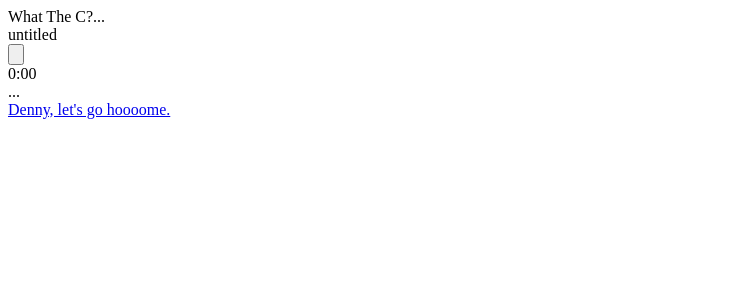
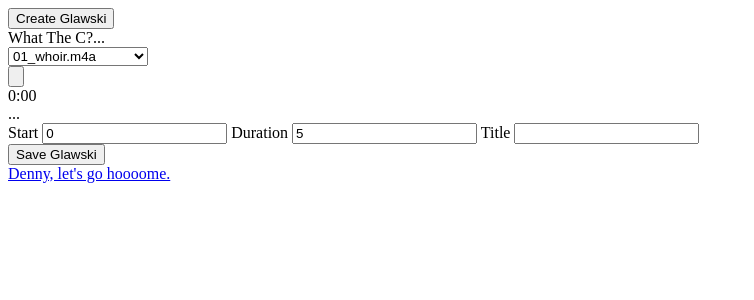
Before and after one commit to legauntt/gatsby-opus, a SvelteKit app: page /wtc in a window 1280 px wide. Shown: the top 300 px of the page, without its empty margins (0-754 px from the left). Built offline with nearby package versions, Linux system fonts and the light colour scheme.

Commit message:
Getting there

```diff
--- a/src/routes/wtc/+page.svelte
+++ b/src/routes/wtc/+page.svelte
@@ -1,21 +1,34 @@
 <script lang="ts">
-	import { TREASURE_TROVE } from '$lib/cetlist';
 	import { page } from '$app/state';
 	import { onMount } from 'svelte';
+	import { TREASURE_TROVE } from '$lib/cetlist';
 	import Wavey from '$lib/comps/wavey.svelte';
-	import Cashew from './cashew.svelte';
+	import { formatTrack } from '$lib/utilz';
 
-	const trackName = (page.url.searchParams.get('t') || '').toLowerCase();
-	const startTime = Number(page.url.searchParams.get('s') || 0);
-	const loopDuration = Number(page.url.searchParams.get('l') || 19);
-	const title = page.url.searchParams.get('title') || 'untitled';
+	let shareName = $state(page.url.searchParams.get('s') || '');
+
+	const allTracks = TREASURE_TROVE.DEMON.concat(
+		TREASURE_TROVE.BONUS,
+		TREASURE_TROVE.SEVEN,
+		TREASURE_TROVE.CLICES
+	);
+
+	/**
+	 * @type {any}
+	 */
+	let glawski = $state({
+		start: 0,
+		duration: 5,
+		title: '',
+		audioFile: ''
+	});
 
 	let troof: string | null = $state(null);
 	let paused = $state(true);
 
 	let errors: string[] = $state([]);
-	let currentTime = $state(startTime);
-	let duration = $state(loopDuration);
+	let currentTime = $state(0);
+	let duration = $state(NaN);
 
 	onMount(() => {
 		const worker = new Worker('/work_faster.js');
@@ -23,28 +36,8 @@
 			timerLoop();
 		};
 
-		if (!trackName) {
+		if (!shareName) {
 			return;
-		}
-
-		let fullName = '';
-
-		for (const [key, tracks] of Object.entries(TREASURE_TROVE)) {
-			const track = tracks.find((entry) => {
-				const name = entry.split('/').slice(-1)[0].replace('.m4a', '').replace('.mp3', '');
-				// console.log("heh", name, trackName);
-				return name == trackName;
-			});
-
-			if (track) {
-				fullName = track;
-				break;
-			}
-		}
-
-		if (fullName) {
-			console.log(`Found track from ${trackName}`, fullName);
-			troof = fullName;
 		}
 	});
 
@@ -55,10 +48,19 @@
 	const onSeek = () => {};
 
 	const timerLoop = () => {
-		if (currentTime > startTime + loopDuration) {
-			currentTime = startTime;
-		}
+		// if (currentTime > glawski.start + glawski.duration) {
+		// 	currentTime = glawski.start;
+		// }
 	};
+
+	const newGlawski = () => {
+		shareName = '';
+		glawski.audioFile = allTracks[0];
+		troof = glawski.audioFile;
+		console.log('heh', troof);
+	};
+
+	const saveGlawski = () => {};
 </script>
 
 <svelte:head>
@@ -67,14 +69,16 @@
 </svelte:head>
 
 <div class="p-5">
-	<div class="text-3xl">What The C?...</div>
-
-	<div class="text-2xl text-slate-500">
-		{title}
+	<div>
+		<button class="bg-green-700 p-2" onclick={newGlawski}>Create Glawski</button>
 	</div>
 
-	<div class="mt-5">
+	<div class="mt-5 text-3xl">What The C?...</div>
 	<audio src={troof} bind:currentTime bind:duration bind:paused></audio>
+
+	{#if shareName}
+		<div class="text-2xl text-slate-500">
+			{glawski?.title}
 		</div>
 
 		<div class="mt-5 text-2xl text-red-500">
@@ -86,22 +90,69 @@
 		</div>
 
 		<div>
-		<Wavey
-			{currentTime}
-			{paused}
-			{duration}
-			{onTogglePause}
-			{onSeek}
-			subslice={{ start: startTime, end: startTime + loopDuration }}
+			<Wavey {currentTime} {paused} {duration} {onTogglePause} {onSeek} />
+			<!-- subslice={{ start: startTime, end: startTime + loopDuration }} -->
+		</div>
+	{:else}
+		<div class="mt-5">
+			<select class="border border-solid border-slate-500 bg-black p-2 align-middle">
+				{#each allTracks as track}
+					<option value={track}>{formatTrack(track)}</option>
+				{/each}
+			</select>
+			<!--
+			<button aria-label="Play" onclick={() => onTogglePause()} class="align-middle">
+				<svg
+					xmlns="http://www.w3.org/2000/svg"
+					viewBox="0 0 24 24"
+					fill="currentColor"
+					class="size-8"
+				>
+					<path
+						fill-rule="evenodd"
+						d="M2.25 12c0-5.385 4.365-9.75 9.75-9.75s9.75 4.365 9.75 9.75-4.365 9.75-9.75 9.75S2.25 17.385 2.25 12Zm14.024-.983a1.125 1.125 0 0 1 0 1.966l-5.603 3.113A1.125 1.125 0 0 1 9 15.113V8.887c0-.857.921-1.4 1.671-.983l5.603 3.113Z"
+						clip-rule="evenodd"
+					/>
+				</svg>
+			</button> -->
+
+			<Wavey {currentTime} {paused} {duration} {onTogglePause} {onSeek} />
+
+			<div class="mt-5">
+				<div>
+					Start
+					<input
+						type="text"
+						class="border border-solid border-slate-500 p-2"
+						value={glawski.start}
+					/>
+
+					Duration
+					<input
+						type="text"
+						class="border border-solid border-slate-500 p-2"
+						value={glawski.duration}
+					/>
+
+					Title
+					<input
+						type="text"
+						class="border border-solid border-slate-500 p-2"
+						value={glawski.title}
 					/>
 				</div>
 
-	<div>
-		<Cashew />
+				<div class="mt-5">
+					<button class="bg-violet-500 p-2" onclick={saveGlawski}>Save Glawski</button>
 				</div>
+			</div>
+		</div>
+	{/if}
 
 	<div class="mt-5">
+		<div>
 			<a href="/" class="text-yellow-500 hover:underline">Denny, let's go hoooome.</a>
+		</div>
 	</div>
 </div>
 
--- a/src/routes/wtc/cashew.svelte
+++ /dev/null
@@ -1,7 +0,0 @@
-<script lang="ts">
-
-</script>
-
-<div>
-
-</div>
--- a/static/work_faster.js
+++ b/static/work_faster.js
@@ -1,5 +1,3 @@
-console.log('Wooooooooah');
-
 let lastTick = null;
 let tick = 0;
 
```
Lines whose indentation alone changed are shown as unchanged.
